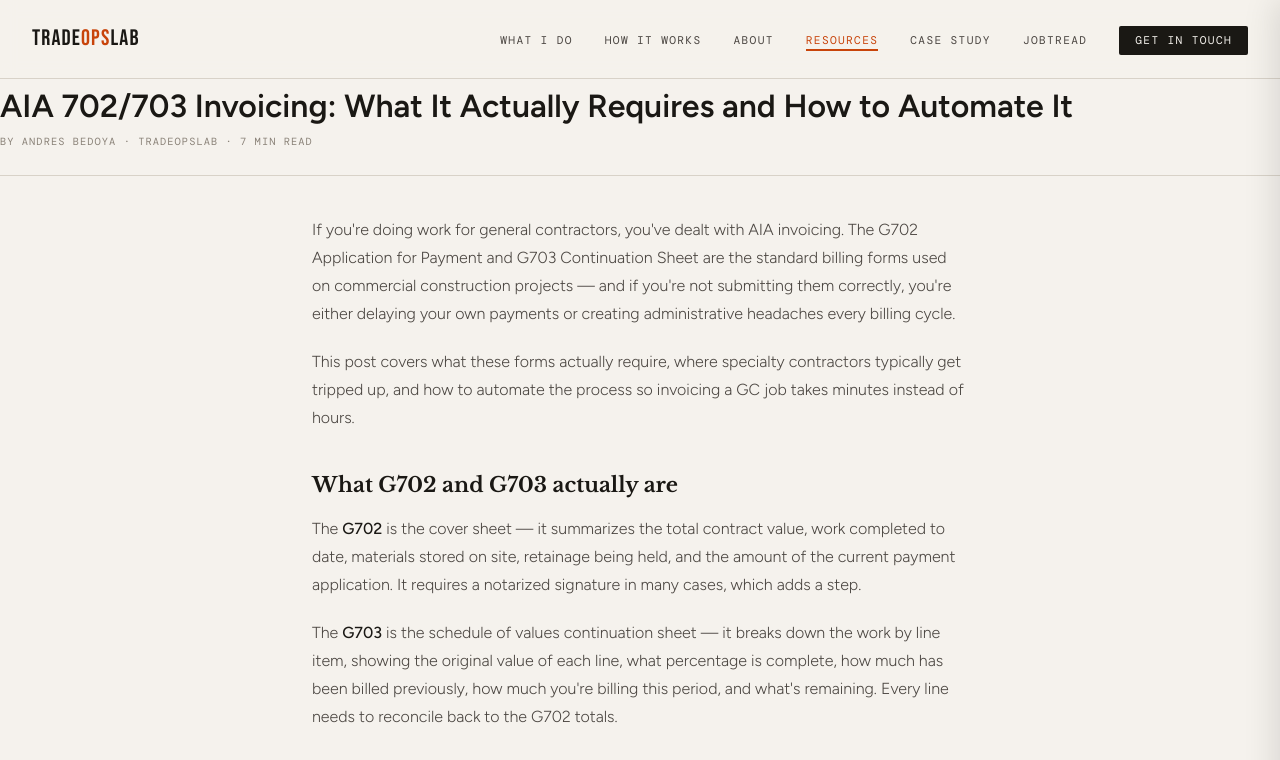
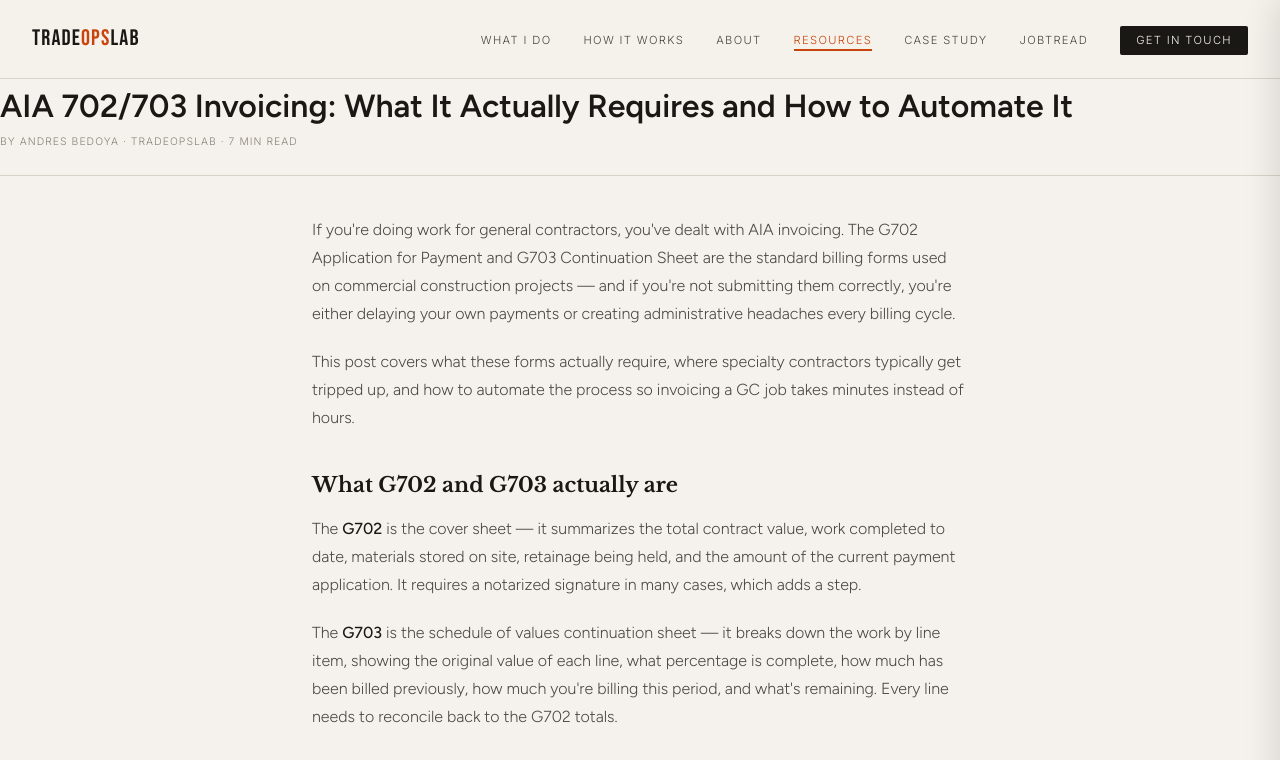
Before and after one commit to TradeOpsLab2/tradeopslab, a plain HTML site: page blog/aia-invoicing-contractors.html in a window 1280 px wide. Shown: the top 760 px of the page. Drawn offline with nearby package versions, Linux system fonts and the light colour scheme.

Commit message:
Add files via upload

```diff
--- a/blog/aia-invoicing-contractors.html
+++ b/blog/aia-invoicing-contractors.html
@@ -32,10 +32,10 @@
 <link rel="apple-touch-icon" sizes="180x180" href="/favicon-180.png">
 
 <link rel="preconnect" href="https://fonts.googleapis.com">
-<link href="https://fonts.googleapis.com/css2?family=Bebas+Neue&family=Libre+Baskerville:ital,wght@0,400;0,700;1,400&family=DM+Mono:wght@400;500&family=Figtree:wght@300;400;500;600&family=Bebas+Neue&display=swap" rel="stylesheet">
+<link href="https://fonts.googleapis.com/css2?family=Bebas+Neue&family=Libre+Baskerville:ital,wght@0,400;0,700;1,400&family=Inter:wght@300;400;500;600&family=Figtree:wght@300;400;500;600&family=Bebas+Neue&display=swap" rel="stylesheet">
 <style>
   *, *::before, *::after { box-sizing: border-box; margin: 0; padding: 0; }
-  :root { --ink: #1a1814; --ink-mid: #4a4540; --ink-light: #8a8278; --paper: #f5f2ed; --paper-warm: #ede9e2; --accent: #c8440a; --rule: #d8d2c8; --mono: 'DM Mono', monospace; --serif: 'Libre Baskerville', Georgia, serif; --sans: 'Figtree', sans-serif; --display: 'Bebas Neue', sans-serif; }
+  :root { --ink: #1a1814; --ink-mid: #4a4540; --ink-light: #8a8278; --paper: #f5f2ed; --paper-warm: #ede9e2; --accent: #c8440a; --rule: #d8d2c8; --mono: 'Inter', sans-serif; --serif: 'Libre Baskerville', Georgia, serif; --sans: 'Figtree', sans-serif; --display: 'Bebas Neue', sans-serif; }
   html { font-size: 16px; }
   body { background: var(--paper); color: var(--ink); font-family: var(--sans); font-weight: 300; line-height: 1.7; -webkit-font-smoothing: antialiased; }
   .hero { max-width: 720px; margin: 0 auto; padding: 4rem 2rem 2.5rem; }
```
Also changed, not shown: blog/jobtread-features-painting-contractors.html (+2 -2 lines), blog/jobtread-gp-percentage.html (+2 -2 lines), blog/jobtread-quickbooks-integration.html (+2 -2 lines).
